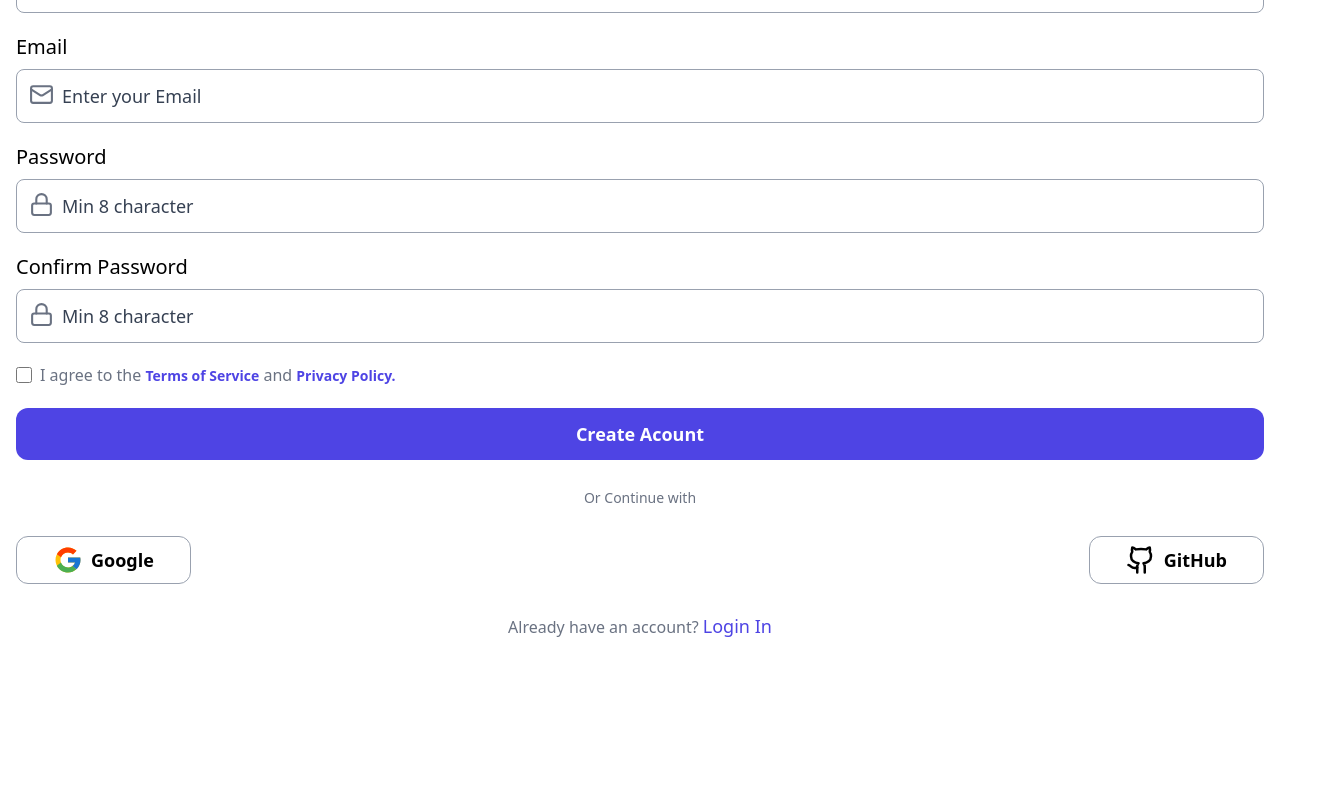
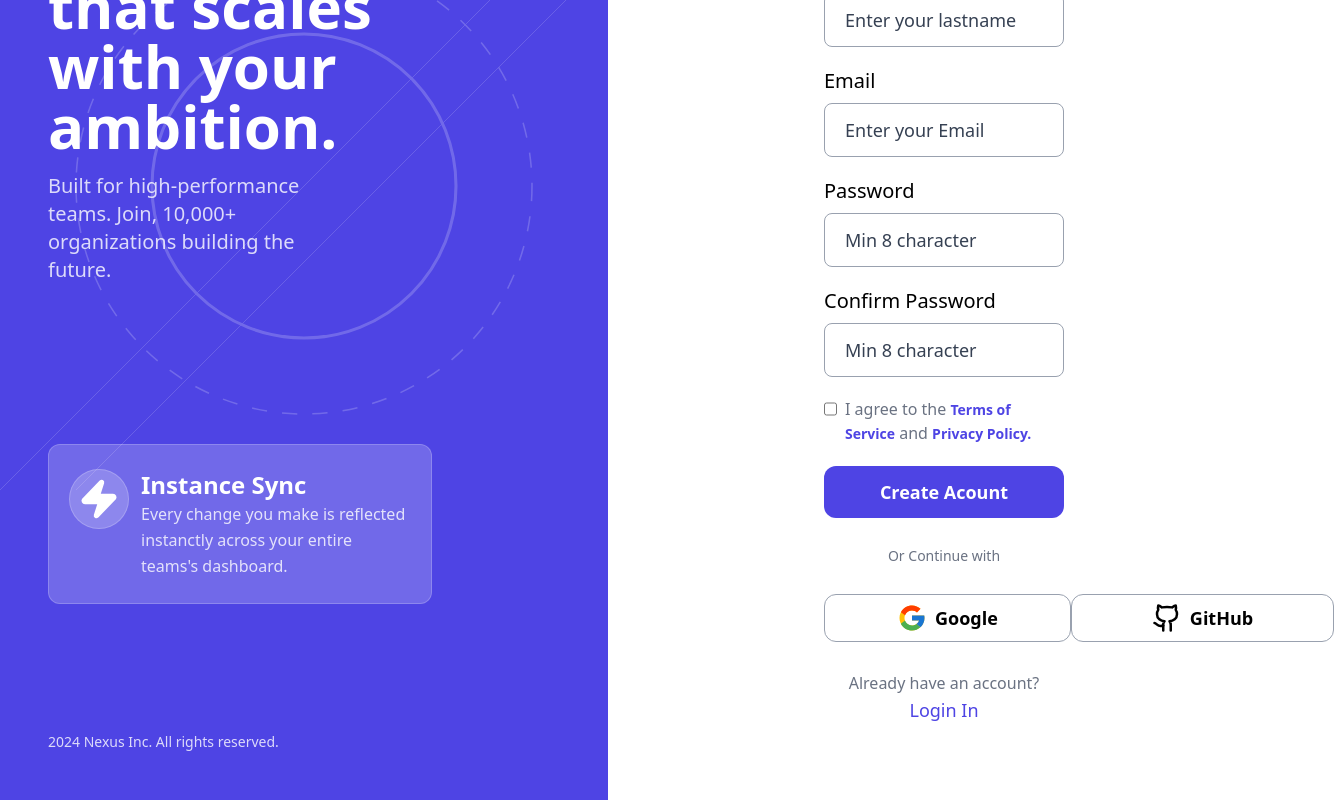
Before and after one commit to Eunock-web/Nexus-front, a React (Vite) app: page /register in a window 1280 px wide. Shown: the part 428-1228 px from the top of the page, 1334 px wide, since content can reach past the window. Before the commit the page ends 1096 px from the top, so only its background shows below. Built offline with nearby package versions, Linux system fonts and the light colour scheme.

Commit message:
feat: Finalisation de l'interface desktop du register

```diff
--- a/src/features/auth/components/RegisterForm.tsx
+++ b/src/features/auth/components/RegisterForm.tsx
@@ -4,7 +4,7 @@ import useRegister from "../hooks/useRegister"
 import type { RegisterInput } from "../types";
 import { zodResolver } from "@hookform/resolvers/zod";
 import { RegisterSchema } from "../schemas/RegisterSchema";
-import {  GithubIcon, Lock, Mail, User } from "lucide-react";
+import {  GithubIcon, Lock, Mail, User, Zap } from "lucide-react";
 import { Link } from "react-router-dom";
 import { FcGoogle } from "react-icons/fc";
 
@@ -23,14 +23,45 @@ function RegisterForm() {
     }
 
     return <>
-        <div className="">
+        <div className="flex min-h-screen">
             {/** Partie gauche du register visible sur desktop */}
-            <div className="hidden ">
+            <div className="hidden lg:flex lg:w-1/2 relative overflow-hidden bg-semiprimary text-white p-12 flex-col justify-between min-w-0 ">
+                        {/* Background Decoration - Repris de WorkspacePro */}
+                <div className="absolute inset-0 opacity-20 pointer-events-none z-0">
+                    <svg fill="none" height="100%" viewBox="0 0 800 800" width="100%" xmlns="http://www.w3.org/2000/svg" className="animate-pulse-slow">
+                        <circle cx="400" cy="400" r="300" stroke="white" strokeDasharray="20 20" strokeWidth="2"></circle>
+                        <circle cx="400" cy="400" r="200" stroke="white" strokeWidth="4"></circle>
+                        <path d="M0 800L800 0" stroke="white" strokeWidth="1"></path>
+                        <path d="M100 800L800 100" stroke="white" strokeWidth="1"></path>
+                    </svg>
+                </div>
 
+                <div>
+                    {/**Logo + Appname */}
+                    <h1 className="text-5xl font-black"> Nexus </h1>
+                </div>
+
+                <div className="flex flex-col gap-4 relative z-10 max-w-[80%]">
+                    <h1 className="font-black text-6xl "> Experience real-time collaboration that scales with your ambition. </h1>
+                    <p className="font-medium mb-8 text-xl text-white/80 relative z-10 max-w-[70%]"> Built for high-performance teams. Join, 10,000+ organizations building the future.</p>
+                </div>
+
+                <div className="flex flex-row gap-3 border border-white/20 px-5 py-6 bg-white/20 rounded-xl relative z-10 max-w-[75%]">
+                    <div>
+                        <Zap className="bg-white/20 border-white/20 border p-2 rounded-full " size={60} fill="white" />
+                    </div>
+
+                    <div className="flex flex-col justify-center relative z-10 max-w-[80%]">
+                        <h1 className=" font-bold text-2xl "> Instance Sync </h1>
+                        <p className="text-2sm leading-relaxed font- text-white/80 ">Every change you  make is reflected instanctly across your entire teams's dashboard.</p>
+                    </div>
+                </div>
+
+                <p className="text-white/80 text-sm relative z-10 max-w-[80%]"> 2024 Nexus Inc. All rights reserved. </p>
             </div>
 
             {/**Partie droite du register */}
-            <div className="flex flex-col gap-4 mx-4">
+            <div className="flex flex-col gap-4 mx-4 lg:w-1/2 lg:px-50 lg:py-12">
                 {/**Logo */}
                 <div className="flex fleex-col justify-center items-center">
                     <h1 className="font-bold text-3xl"> Nexus </h1>
@@ -72,7 +103,7 @@ function RegisterForm() {
                                     <User className="text-gray-500 " size={25} />
                                     <input
                                         type="text"
-                                        className="input  placeholder-gray-700 text-lg outline-0 bg-transparent  "
+                                        className="input  placeholder-gray-700 text-lg outline-0 bg-transparent "
                                         placeholder="Enter your firstname" {...register("firstname")}
                                         required
                                     />
@@ -160,12 +191,12 @@ function RegisterForm() {
 
                         {/**Boutton de l'OAuth2 */}
                         <div className="flex flex-row justify-between mb-7 ">
-                            <Button className="flex flex-row gap-2  px-9 py-2 border border-gray-400 rounded-xl transition-colors" >
+                            <Button className="flex flex-row gap-2 lg:px-18  px-9 py-2 border border-gray-400 rounded-xl transition-colors" >
                                 <FcGoogle size={30} />
                                 <span className="flex font-semibold text-lg items-center"> Google </span>
                             </Button>
 
-                            <Button className="flex flex-row gap-2  px-9 py-2 border border-gray-400 rounded-xl transition-colors" >
+                            <Button className="flex flex-row gap-2 lg:px-20 px-9 py-2 border border-gray-400 rounded-xl transition-colors" >
                                 <GithubIcon className="  text-black" size={30} />
                                 <span className="flex font-semibold text-lg items-center"> GitHub </span>
                             </Button>
--- a/src/layouts/home/NavBar.tsx
+++ b/src/layouts/home/NavBar.tsx
@@ -3,7 +3,7 @@ import { Link } from "react-router-dom";
 
 function NavBar(){
     return <>
-        <div  >
+        <div className="mx-20"  >
             <div className="flex flex-row justify-between items-center p-2  bg-dark">
                 <div className="flex flex-row gap-2">
                     {/**AppLogo */}
--- a/src/pages/Home.tsx
+++ b/src/pages/Home.tsx
@@ -2,12 +2,14 @@ import CarousselPresentation from "../layouts/home/CarousselPresentation";
 import Footer from "../layouts/home/Footer";
 import Hero from "../layouts/home/Hero";
 import Main from "../layouts/home/Main";
+import NavBar from "../layouts/home/NavBar";
 import PostFooter from "../layouts/home/PostFooter";
 
 
 function Home(){
     return <>
-        <div className="px-3 flex flex-col gap-20 bg-dark">
+        <div className="px-3 flex flex-col  bg-dark">
+            <NavBar />
             <Hero />
             <Main />
             <CarousselPresentation />
--- a/src/utils/Layout.tsx
+++ b/src/utils/Layout.tsx
@@ -1,11 +1,11 @@
 import { Outlet } from "react-router-dom"
-import NavBar from "../layouts/home/NavBar"
+// import NavBar from "../layouts/home/NavBar"
 
 
 function Layout(){
     return <>
         <div >
-            <NavBar  />
+            {/* <NavBar  /> */}
             <Outlet/>
 
         </div>
```
